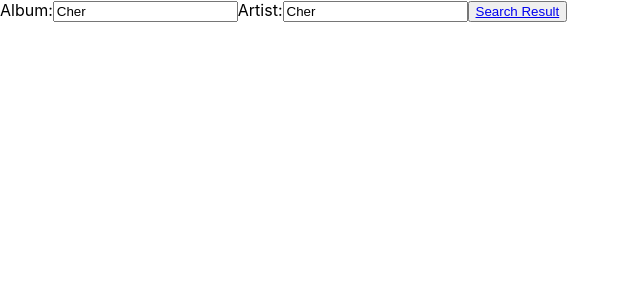
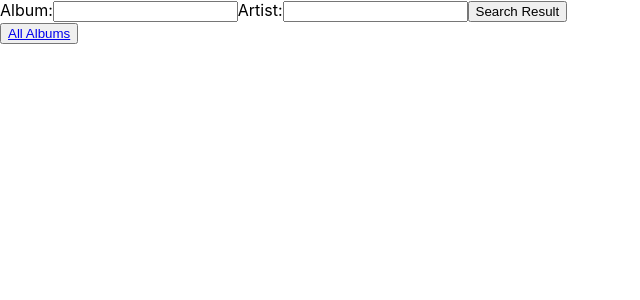
Before and after one commit to phoenixica/rocket-store, a React (Create React App) app: page /#/ in a window 1280 px wide. Shown: the top 300 px of the page, without its empty margins (0-640 px from the left). Built offline with nearby package versions, Linux system fonts and the light colour scheme.

Commit message:
Search functionality working

```diff
--- a/src/music/Nav.js
+++ b/src/music/Nav.js
@@ -1,15 +1,25 @@
 import React from 'react'
-
 import Product from './Product';
 import Products from './Products';
 import { Link, Route } from 'react-router-dom';
+import axios from 'axios';
+
+const LFAPI_KEY='5fbde430b114ee63de9bbea86b2bf8cb';
 
 export default class Nav extends React.Component {
 
   state={
-    album:{
-      title:'Cher',
-      artist:'Cher'
+    album:
+      {
+        title:'',
+        artist:''
+      },
+      selected: {
+        name:'',
+        artist:'',
+        url:'',
+        image:'',
+        tracks:[]
     }
   }
   handleChange = (event) => {
@@ -28,12 +38,41 @@
       }
 
   handleSubmit = (event) => {
+    event.preventDefault()
 
+
+    axios({
+      url:`http://ws.audioscrobbler.com/2.0/?method=album.getinfo&api_key=${LFAPI_KEY}&artist=${this.state.album.artist}&album=${this.state.album.title}&format=json`,
+      method: 'get',
+  })
+  .then((response) => {
+      // console.log(this.props.name);
+      console.log(response)
+      this.setState({
+        selected: {
+          name:response.data.album.name,
+          artist:response.data.album.artist,
+          url:response.data.album.url,
+          image:response.data.album.image[3]['#text'],
+          tracks:response.data.album.tracks.track.map(
+              track => track.name
+          )
+        },
+        album: {
+          title:'',
+          artist:''
+        },
+      })
+
+      })
   }
 
   render(){
 
     return(
+        <div>
+          <Route exact path='/' render={() => {
+            return (
               <div>
                 <form onSubmit={this.handleSubmit}>
                   Album:
@@ -44,12 +83,17 @@
                   <input name="artist"
                       value={this.state.album.artist}
                       onChange={this.handleChange}></input>
-            <button type="submit"><Link to='/album'>Search Result</Link></button>
+                  <button type="submit">
+                    Search Result
+                  </button>
                 </form>
-          <Route exact path='/album'
-          render={() => <Product title={this.state.album.title} artist={this.state.album.artist}/>}
+                <button><Link to='/albums'>All Albums</Link></button>
+
+                <Product name={this.state.selected.name} artist={this.state.selected.artist} url={this.state.selected.url} image={this.state.selected.image} tracks={this.state.selected.tracks}/>
+              </div>
+            )}}
           />
-          <Route exact path='/music' component={Products}/>
+          <Route exact path='/albums' component={Products}/>
         </div>
     )
   }
--- a/src/music/Product.js
+++ b/src/music/Product.js
@@ -1,65 +1,26 @@
 import React from 'react';
 import axios from 'axios';
-// import { thisExpression } from '@babel/types';
-
-const LFAPI_KEY='5fbde430b114ee63de9bbea86b2bf8cb';
+// import { thisExpression } from '@babel/types'
 
 export default class Product extends React.Component {
 
-    state={
-        name:'',
-        artist:'',
-        url:'',
-        image:'',
-        tracks:[]
-    }
-
-componentDidMount() {
-
-    axios({
-        url:`http://ws.audioscrobbler.com/2.0/?method=album.getinfo&api_key=${LFAPI_KEY}&artist=${this.props.title}&album=${this.props.artist}&format=json`,
-        method: 'get',
-    })
-    .then((response) => {
-        // console.log(this.props.name);
-        console.log(response)
-        this.setState({
-            name:response.data.album.name,
-            artist:response.data.album.artist,
-            url:response.data.album.url,
-            image:response.data.album.image[3]['#text'],
-            tracks:response.data.album.tracks.track.map(
-                track => track.name
-            )
-        })
-
-        })
-    .catch(()=>{
-
-    })
-}
-
 render(){
-
-
     return(
-
         <div>
             <h1>
-            {this.state.name}
+                {this.props.name}
             </h1>
             <h3>
-            {this.state.artist}
+                {this.props.artist}
             </h3>
-        <a href={this.state.url}>Last.fm Profile</a><br /><br />
+            <a href={this.props.url}>
+                {this.props.url}
+            </a><br /><br />
             <div>
-        <img src={this.state.image} alt=""/><br />
-        <h3>Tracks:</h3>
-        <ul>{this.state.tracks.map(x=><li>{x}</li>)}</ul>
+                <img src={this.props.image} alt=""/><br />
+                <ul>{this.props.tracks.map((track, index)=><li key={index}>{track}</li>)}</ul>
             </div>
         </div>
-
-
         )
     }
 }
--- a/src/music/Products.js
+++ b/src/music/Products.js
@@ -1,18 +1,17 @@
 import React from 'react';
 import axios from 'axios';
 import List from './List';
-
+import { Link } from 'react-router-dom';
 const LFAPI_KEY='5fbde430b114ee63de9bbea86b2bf8cb';
 
 export default class Product extends React.Component
  {
       state={
         album:[],
-        search:'f'
+        search:'a'
       }
   componentDidMount() {
       axios({
-        // url: `${'https://cors-anywhere.herokuapp.com/'}http://api.onemusicapi.com/20151208/disc?freeDbDiscId=4f06d108&track.1.offset=150&track.2.offset=16541&track.3.offset=30314&track.4.offset=46236&track.5.offset=62800&track.6.offset=79492&track.7.offset=95384&track.8.offset=112719&track.leadout.offset=131099&inc=images&maxResultCount=20&aggregated=first`,
         url:`http://ws.audioscrobbler.com/2.0/?method=album.search&album=${this.state.search}&api_key=${LFAPI_KEY}&format=json`,
         method: 'get',
       })
@@ -40,7 +39,7 @@
 
         return (
               <div className="App">
-                <header>Record Store</header>
+                <header>Record Store <button><Link to='/'>Search Albums</Link></button></header>
                 <ul>
                 {albums}
                 </ul>
```
Also changed, not shown: src/music/List.js (+5 -4 lines). Lines whose indentation alone changed are shown as unchanged.
